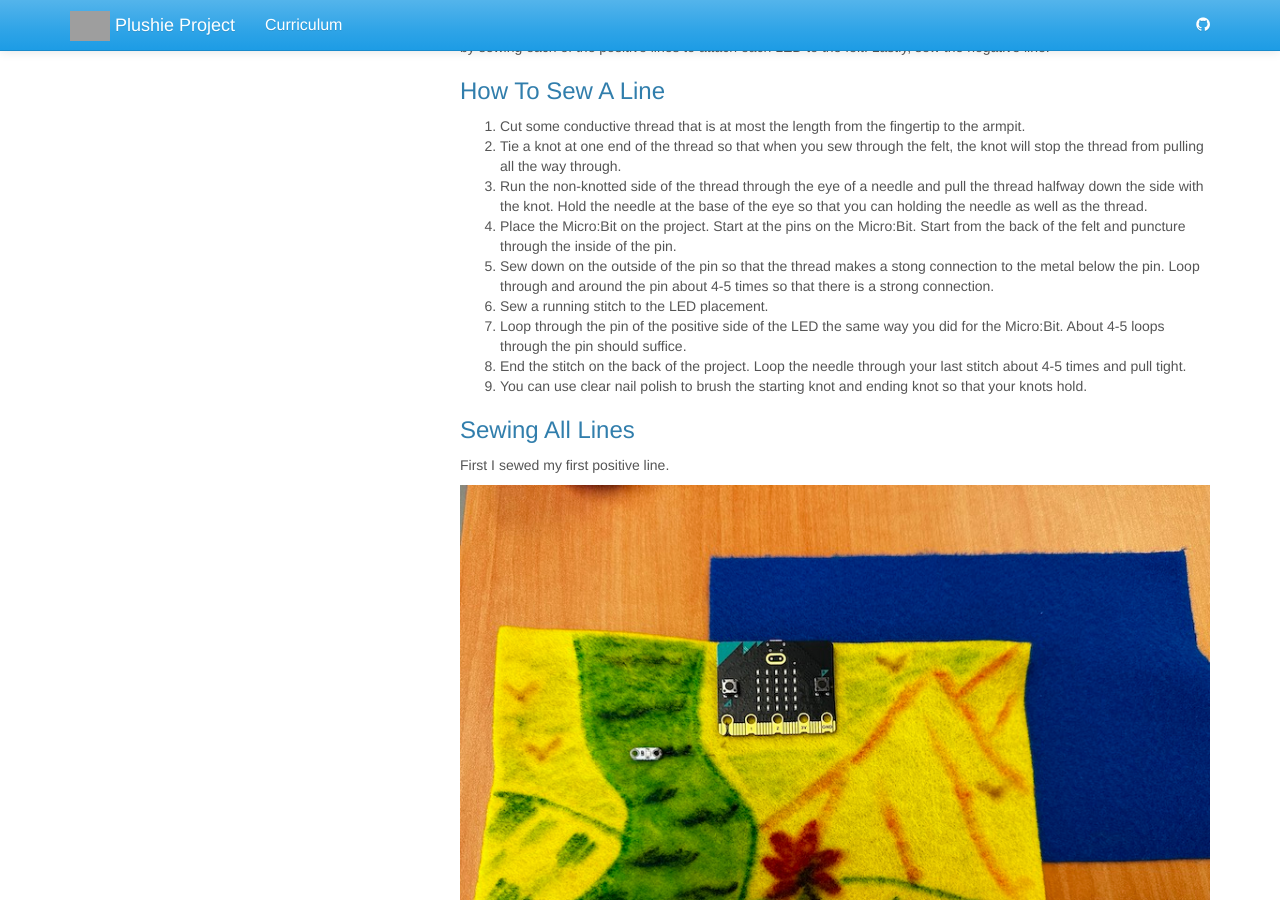
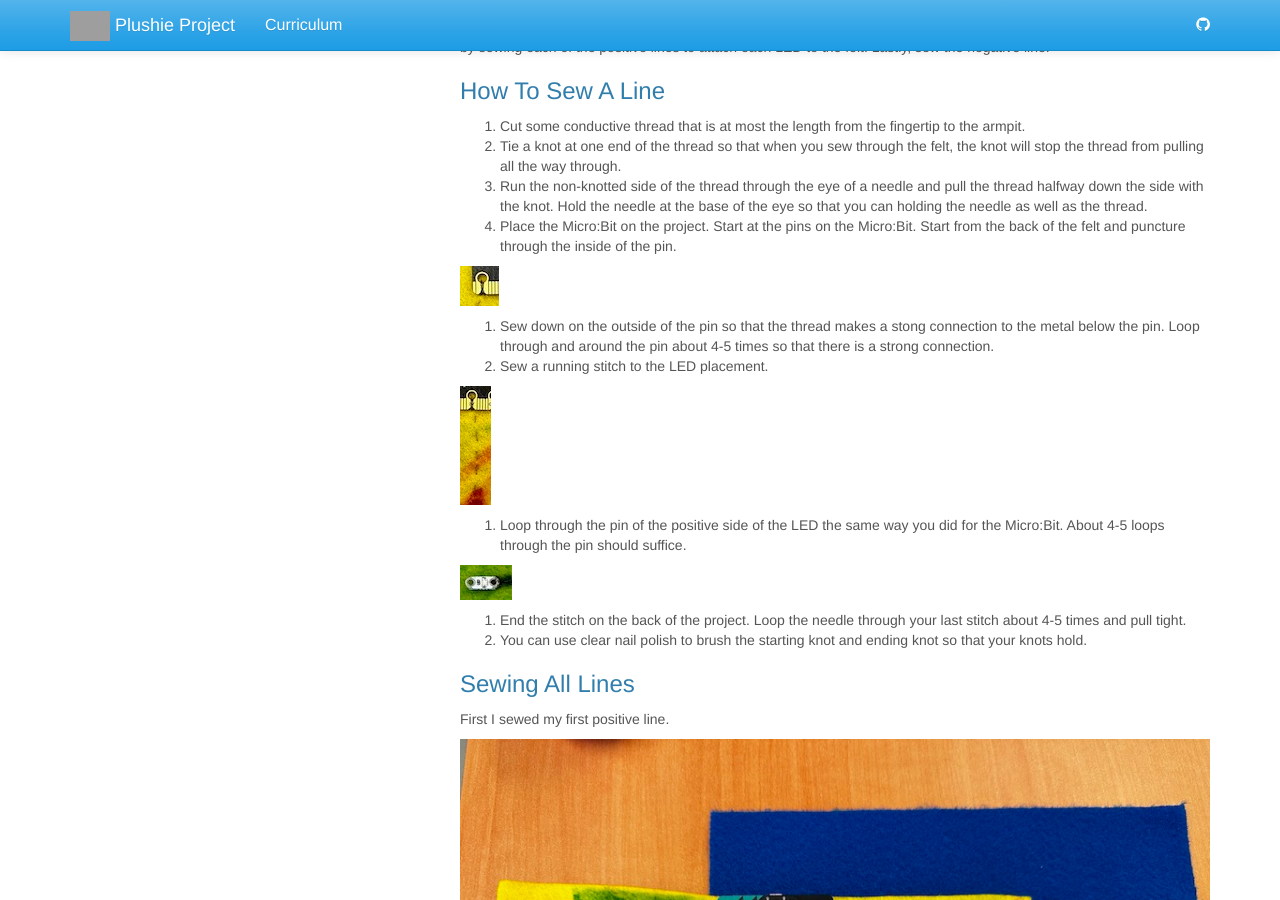
Before and after one commit to jake-chipps/plushie, a Jekyll site: the page built from _docs/lessons/1-1.md, in a window 1280 px wide and 900 px high, scrolled down 5089 px. Built offline with Jekyll 4.4.1, drawn with Linux system fonts in a browser that asks for light colours; grey boxes are pictures that could not be loaded.

Commit message:
Add content

```diff
--- a/_docs/lessons/1-1.md
+++ b/_docs/lessons/1-1.md
@@ -67,11 +67,20 @@ Now that we have planned out the circuit, we need to create it by sewing the ind
 2. Tie a knot at one end of the thread so that when you sew through the felt, the knot will stop the thread from pulling all the way through.
 3. Run the non-knotted side of the thread through the eye of a needle and pull the thread halfway down the side with the knot. Hold the needle at the base of the eye so that you can holding the needle as well as the thread.
 4. Place the Micro:Bit on the project. Start at the pins on the Micro:Bit. Start from the back of the felt and puncture through the inside of the pin.
+
+![looping through Micro:Bit](../images/micro-loop.jpeg)
+
 5. Sew down on the outside of the pin so that the thread makes a stong connection to the metal below the pin. Loop through and around the pin about 4-5 times so that there is a strong connection.
 6. Sew a running stitch to the LED placement.
+
+![running stitch](../images/running-stitch.jpeg)
+
 7. Loop through the pin of the positive side of the LED the same way you did for the Micro:Bit. About 4-5 loops through the pin should suffice.
+
+![loop through LED](../images/led-loop.jpeg)
+
 8. End the stitch on the back of the project. Loop the needle through your last stitch about 4-5 times and pull tight.
-9. You can use clear nail polish to brush the starting knot and ending knot so that your knots hold.
+9.  You can use clear nail polish to brush the starting knot and ending knot so that your knots hold.
 
 ### Sewing All Lines
 
```
Also changed, not shown: _docs/images/led-loop.jpeg (added), _docs/images/micro-loop.jpeg (added), _docs/images/running-stitch.jpeg (added).
